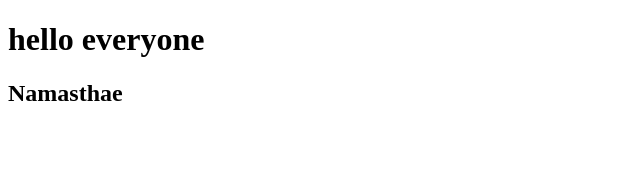
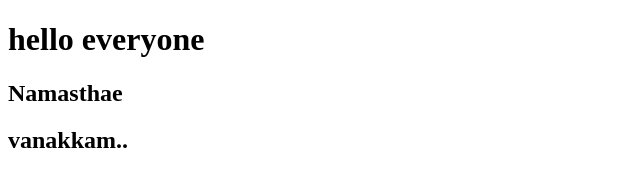
Before and after one commit to kottapallisravani/splitmat, a plain HTML site: page index.html in a window 1280 px wide. Shown: the whole page, without its empty margins (0-640 px from the left). Drawn offline with Linux system fonts and the light colour scheme.

Commit message:
updtae index

```diff
--- a/index.html
+++ b/index.html
@@ -1,4 +1,5 @@
 <!DOCTYPE html>
 <h1>hello everyone</h1>
 <h2>Namasthae</h2>
+<h2>vanakkam..</h2>
 </html>
```
